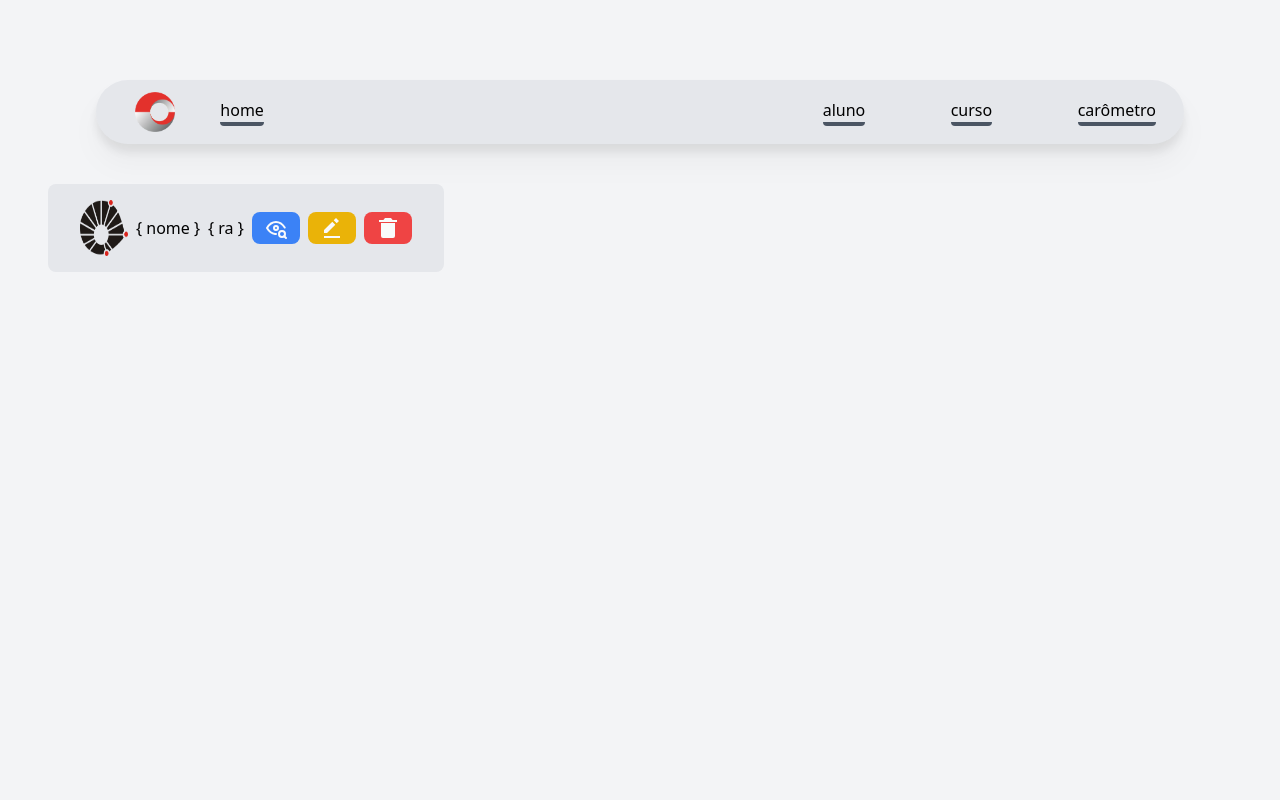
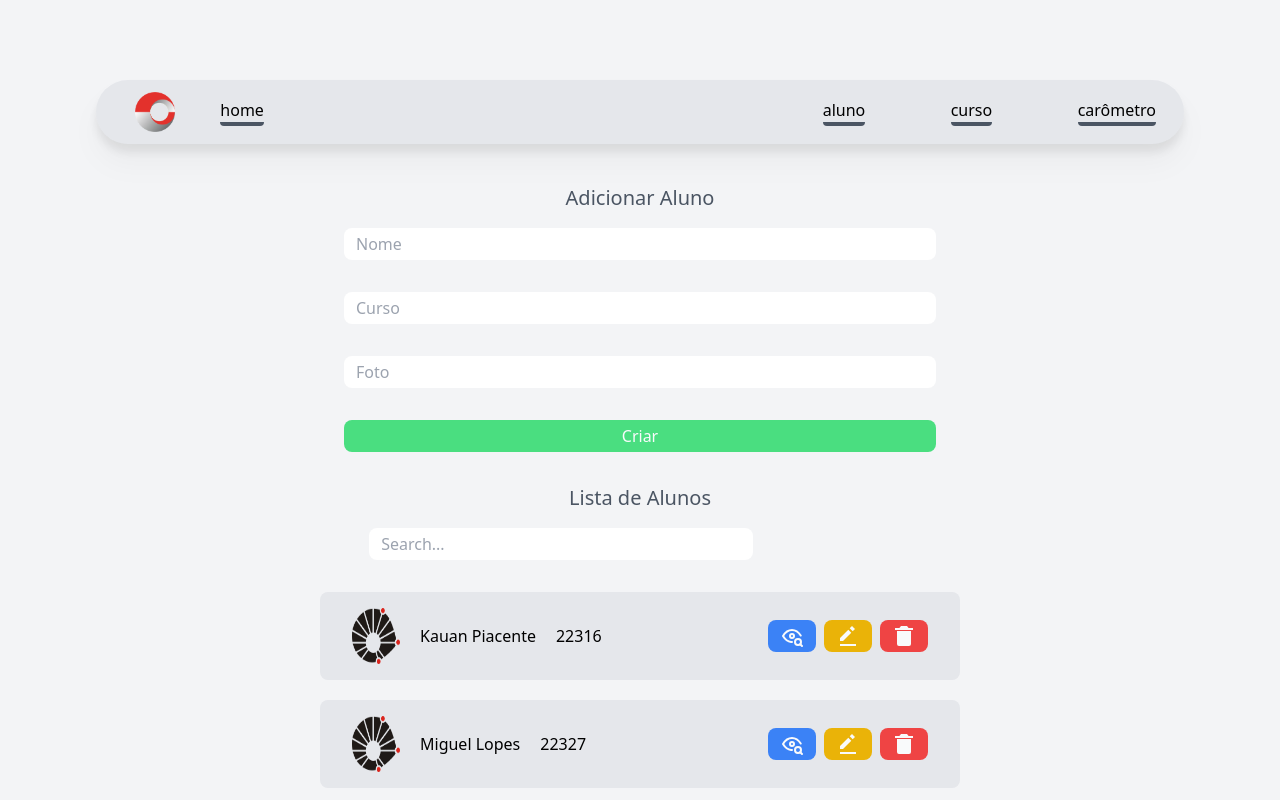
Before and after one commit to miguel-l-b/escola, a React (Create React App) app: page /courses in a window 1280 px wide. Shown: the top 800 px of the page. Built offline with nearby package versions, Linux system fonts and the light colour scheme.

Commit message:
feat(continue): search and forms cad

```diff
--- a/src/App.tsx
+++ b/src/App.tsx
@@ -20,7 +20,7 @@ function App() {
           <Header.button path="/carometer" text="carômetro" />
         </div>
       </Header.root>
-      <main className="px-12 py-10 h-5/6">
+      <main className="px-12 py-10">
         <Routes>
           <Route path="/" element={<Home />} />
           <Route path="/student" element={<Students />} />
--- a/src/components/Button.tsx
+++ b/src/components/Button.tsx
@@ -1,12 +1,12 @@
-export interface ButtonProps {
+export interface ButtonProps extends React.ButtonHTMLAttributes<HTMLButtonElement> {
   className?: string
   onClick?: () => void
   children: React.ReactNode
 }
 
-export default function Button({className, onClick, children}: ButtonProps) {
+export default function Button({className, onClick, children, ...props}: ButtonProps) {
   return (
-    <button className={`${className} duration-500 ease-out bg-blue-500 hover:bg-blue-100  hover:text-blue-600 text-gray-50 font-medium py-1 px-3 rounded-lg`} onClick={onClick}>
+    <button className={`${className} duration-500 ease-out bg-blue-500 hover:bg-blue-100  hover:text-blue-600 text-gray-50 font-medium py-1 px-3 rounded-lg`} onClick={onClick} {...props} >
       {children}
     </button>
   )
--- a/src/components/Card/Image.tsx
+++ /dev/null
@@ -1,15 +0,0 @@
-export interface ImageProps {
-  className?: string
-  alt?: string
-  src?: string
-  children?: React.ReactNode
-}
-
-export default function Image({ className, alt, src, children }: ImageProps) {
-  return src?
-    <img className={`${className}`} alt={alt} src={src} />
-    :
-    <div className={`${className}`}>
-      {children}
-    </div>
-}
--- a/src/components/Card/index.ts
+++ b/src/components/Card/index.ts
@@ -1,11 +1,9 @@
 import Root from "./Root"
 import Description from "./Describe"
-import Image from "./Image"
 import Title from "./Title"
 
 const Card = {
   root: Root,
-  image: Image,
   describe: Description,
   title: Title,
 }
--- a/src/components/Header/Root.tsx
+++ b/src/components/Header/Root.tsx
@@ -7,8 +7,8 @@ export interface RootProps {
 export default function Root({ children }: RootProps) {
   const [isOpened, setIsOpened] = useState(false)
   return (
-    <header className="md:pt-20 md:px-24">
-      <nav className="hidden sm:flex w-auto relative flex-row bg-gray-200 min-h-[4rem] drop-shadow-xl px-5 justify-between items-center md:rounded-full">
+    <header className="md:pt-20 md:px-24 relative">
+      <nav className="hidden sm:flex relative flex-row bg-gray-200 min-h-[4rem] drop-shadow-xl px-5 justify-between items-center md:rounded-full">
         {children}
       </nav>
 
--- a/src/index.tsx
+++ b/src/index.tsx
@@ -9,7 +9,7 @@ const root = ReactDOM.createRoot(
 );
 root.render(
   <React.StrictMode>
-    <body className="bg-gray-100 h-screen">
+    <body className="bg-gray-100">
       <App />
     </body>
   </React.StrictMode>
--- /dev/null
+++ b/src/interfaces/student.ts
@@ -0,0 +1,7 @@
+export default interface Student {
+    id: number;
+    ra: string;
+    name: string;
+    idCourse: string;
+    avatar: string;
+}
--- a/src/pages/Students.tsx
+++ b/src/pages/Students.tsx
@@ -1,19 +1,68 @@
+import { useEffect, useState } from "react"
 import Button from "../components/Button"
 import Card from "../components/Card"
 import { BiSolidEditAlt, BiSolidTrashAlt } from "react-icons/bi"
 import { TbEyeSearch } from "react-icons/tb"
+import Student from "../interfaces/student"
 
 export default function Students() {
+  const [students, setStudents] = useState<Array<Student>>([
+    { id: 1, avatar: "/unicamp.webp", name: "Kauan Piacente", ra: "22316", idCourse: "DS39" },
+    { id: 2, avatar: "/unicamp.webp", name: "Miguel Lopes", ra: "22327", idCourse: "DS39" },
+    { id: 3, avatar: "/unicamp.webp", name: "Agatha", ra: "22310", idCourse: "DS39" },
+    { id: 4, avatar: "/unicamp.webp", name: "Bruno Concli", ra: "22300", idCourse: "DS39" },
+    { id: 5, avatar: "/unicamp.webp", name: "Gustavo Miguel", ra: "22315", idCourse: "DS39" },
+  ])
+
+  const [filteredStudents, setFilteredStudents] = useState<Array<Student>>(students)
+
+  const [search, setSearch] = useState<string>("")
+
+  useEffect(() => {
+    if(search === "") return setFilteredStudents(students)
+
+    const filteredStudents = students.filter( student =>
+      student.name.toLowerCase().includes(search.toLowerCase()) ||
+      student.ra.toLowerCase().includes(search.toLowerCase()) ||
+      student.idCourse.toLowerCase().includes(search.toLowerCase())
+    )
+
+    setFilteredStudents(filteredStudents)
+  }, [search, students])
+
   return (
     <>
-      <Card.root className="flex items-center h-fit gap-2">
-        <img src="/unicamp.webp" className="w-12 h-14" alt="" />
-          <h1>{"{ nome }"}</h1>
-          <h1>{"{ ra }"}</h1>
-          <Button><TbEyeSearch size={24} /></Button>
-          <Button className="bg-yellow-500 hover:bg-yellow-100 hover:text-yellow-600"><BiSolidEditAlt size={24} /></Button>
-          <Button className="bg-red-500 hover:bg-red-100 hover:text-red-600"><BiSolidTrashAlt size={24} /></Button>
-      </Card.root>
+      <h2 className="text-center mb-4 font-light text-xl text-gray-600">Adicionar Aluno</h2>
+      <form className="m-auto w-1/2 flex flex-col justify-center gap-8 mb-8" onSubmit={(e) => e.preventDefault()}>
+        <input type="text" placeholder="Nome" className="w-full h-fit py-1 px-3 rounded-lg" />
+        <input type="text" placeholder="Curso" className="w-full h-fit py-1 px-3 rounded-lg" />
+        <input type="url" placeholder="Foto" className="w-full h-fit py-1 px-3 rounded-lg" />
+        <Button type="submit" className=" bg-green-400 hover:bg-green-100 hover:text-green-500">Criar</Button>
+      </form>
+
+      <h2 className="text-center mb-4 font-light text-xl text-gray-600">Lista de Alunos</h2>
+      <form className="w-full flex justify-center gap-8 mb-8" onSubmit={(e) => e.preventDefault()}>
+        <input type="text" placeholder="Search..." className="w-96 h-fit py-1 px-3 rounded-lg" value={search} onChange={(e) =>  setSearch(e.target.value)} />
+        <Button type="submit" className={`${search !== ""? "top-0 opacity-100" : "duration-100 ease-out top[-2rem] opacity-0"} bg-orange-300 hover:bg-orange-100 hover:text-orange-500`} onClick={() => setSearch("")}>Limpar Busca</Button>
+      </form>
+      <div className="flex flex-col h-auto gap-5 justify-center items-center">
+        {
+          filteredStudents?.map((student, key) => (
+            <Card.root className="flex items-center justify-between w-full md:w-3/4 lg:w-[40rem] h-fit">
+              <div className="flex items-center gap-5">
+                <img src={student.avatar} className="w-12 h-14" alt={`picture of ${student.name}`} />
+                <h1>{student.name}</h1>
+                <h1>{student.ra}</h1>
+              </div>
+              <div className="flex gap-2">
+                <Button><TbEyeSearch size={24} /></Button>
+                <Button className="bg-yellow-500 hover:bg-yellow-100 hover:text-yellow-600"><BiSolidEditAlt size={24} /></Button>
+                <Button className="bg-red-500 hover:bg-red-100 hover:text-red-600"><BiSolidTrashAlt size={24} /></Button>
+              </div>
+            </Card.root>
+          ))
+        }
+      </div>
     </>
   )
 }
```
